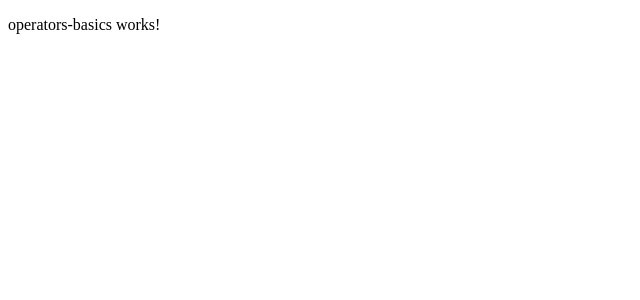
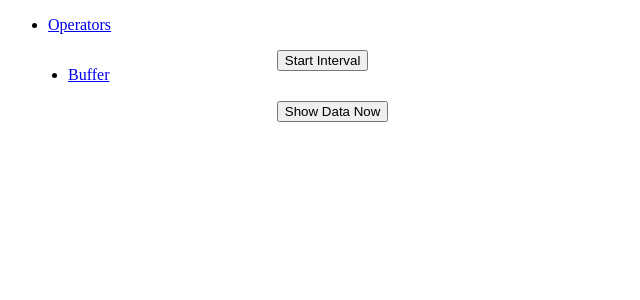
Before and after one commit to natalya-vd/rxjsComplete, an Angular app: page /operators/buffer in a window 1280 px wide. Before the commit this address led to /. Shown: the top 300 px of the page, without its empty margins (0-640 px from the left). Built offline with nearby package versions, Linux system fonts and the light colour scheme.

Commit message:
operators: buffer

```diff
--- a/src/app/app-routing.module.ts
+++ b/src/app/app-routing.module.ts
@@ -1,7 +1,18 @@
-import { NgModule } from '@angular/core';
+import { NgModule, Component } from '@angular/core';
 import { RouterModule, Routes } from '@angular/router';
 
-const routes: Routes = [];
+import { OperatorsComponent } from './pages/operators/operators.component';
+import { BufferOperatorComponent } from './pages/buffer-operator/buffer-operator.component';
+
+const routes: Routes = [
+  {
+    path: 'operators',
+    component: OperatorsComponent,
+    children: [
+      {path: 'buffer', component: BufferOperatorComponent}
+    ]
+  }
+];
 
 @NgModule({
   imports: [RouterModule.forRoot(routes)],
--- a/src/app/app.component.html
+++ b/src/app/app.component.html
@@ -4,4 +4,14 @@
 
 <!-- <app-cancelling-observable></app-cancelling-observable> -->
 
-<app-operators-basics></app-operators-basics>
+<!-- <app-operators-basics></app-operators-basics> -->
+
+<nav>
+  <ul>
+    <li><a routerLink="operators">Operators</a></li>
+  </ul>
+</nav>
+
+<div style="margin-left: 20px;">
+  <router-outlet></router-outlet>
+</div>
--- a/src/app/app.module.ts
+++ b/src/app/app.module.ts
@@ -7,6 +7,8 @@ import { NewObservableComponent } from './components/new-observable/new-observab
 import { CancellingObservableComponent } from './components/cancelling-observable/cancelling-observable.component';
 import { CreateObservableComponent } from './components/create-observable/create-observable.component';
 import { OperatorsBasicsComponent } from './components/operators-basics/operators-basics.component';
+import { OperatorsComponent } from './pages/operators/operators.component';
+import { BufferOperatorComponent } from './pages/buffer-operator/buffer-operator.component';
 
 @NgModule({
   declarations: [
@@ -14,7 +16,9 @@ import { OperatorsBasicsComponent } from './components/operators-basics/operator
     NewObservableComponent,
     CancellingObservableComponent,
     CreateObservableComponent,
-    OperatorsBasicsComponent
+    OperatorsBasicsComponent,
+    OperatorsComponent,
+    BufferOperatorComponent
   ],
   imports: [
     BrowserModule,
--- /dev/null
+++ b/src/app/pages/buffer-operator/buffer-operator.component.html
@@ -0,0 +1,10 @@
+<div>
+  <button type="button" (click)="startInterval()">Start Interval</button>
+</div>
+<div>
+  <button id="showButton" type="button" style="margin-top: 30px">Show Data Now</button>
+</div>
+
+<div *ngIf="intervalData.length">
+  <div *ngFor="let interval of intervalData">{{interval}}</div>
+</div>
--- /dev/null
+++ b/src/app/pages/buffer-operator/buffer-operator.component.ts
@@ -0,0 +1,24 @@
+import { AfterViewInit, Component } from '@angular/core';
+import { Observable, buffer, fromEvent, interval } from 'rxjs';
+
+@Component({
+  selector: 'app-buffer-operator',
+  templateUrl: './buffer-operator.component.html',
+  styleUrls: ['./buffer-operator.component.css']
+})
+export class BufferOperatorComponent implements AfterViewInit {
+  intervalData: number[] = []
+  showData$!: Observable<Event>
+
+  ngAfterViewInit(): void {
+    this.showData$ = fromEvent(document.getElementById('showButton')!, 'click')
+  }
+
+  startInterval() {
+    interval(1000)
+    .pipe(buffer(this.showData$))
+    .subscribe((data) => {
+      this.intervalData.push(...data)
+    })
+  }
+}
--- /dev/null
+++ b/src/app/pages/operators/operators.component.html
@@ -0,0 +1,11 @@
+<div style="display: flex">
+  <div style="flex: 1">
+    <ul>
+      <li><a routerLink="buffer">Buffer</a></li>
+    </ul>
+  </div>
+
+  <div style="flex: 4">
+    <router-outlet></router-outlet>
+  </div>
+</div>
```
Also changed, not shown: src/app/pages/operators/operators.component.ts (added, +10 -0 lines), src/app/pages/buffer-operator/buffer-operator.component.css (added), src/app/pages/operators/operators.component.css (added), 2 other files (tests, documents, lock files or other folders).
